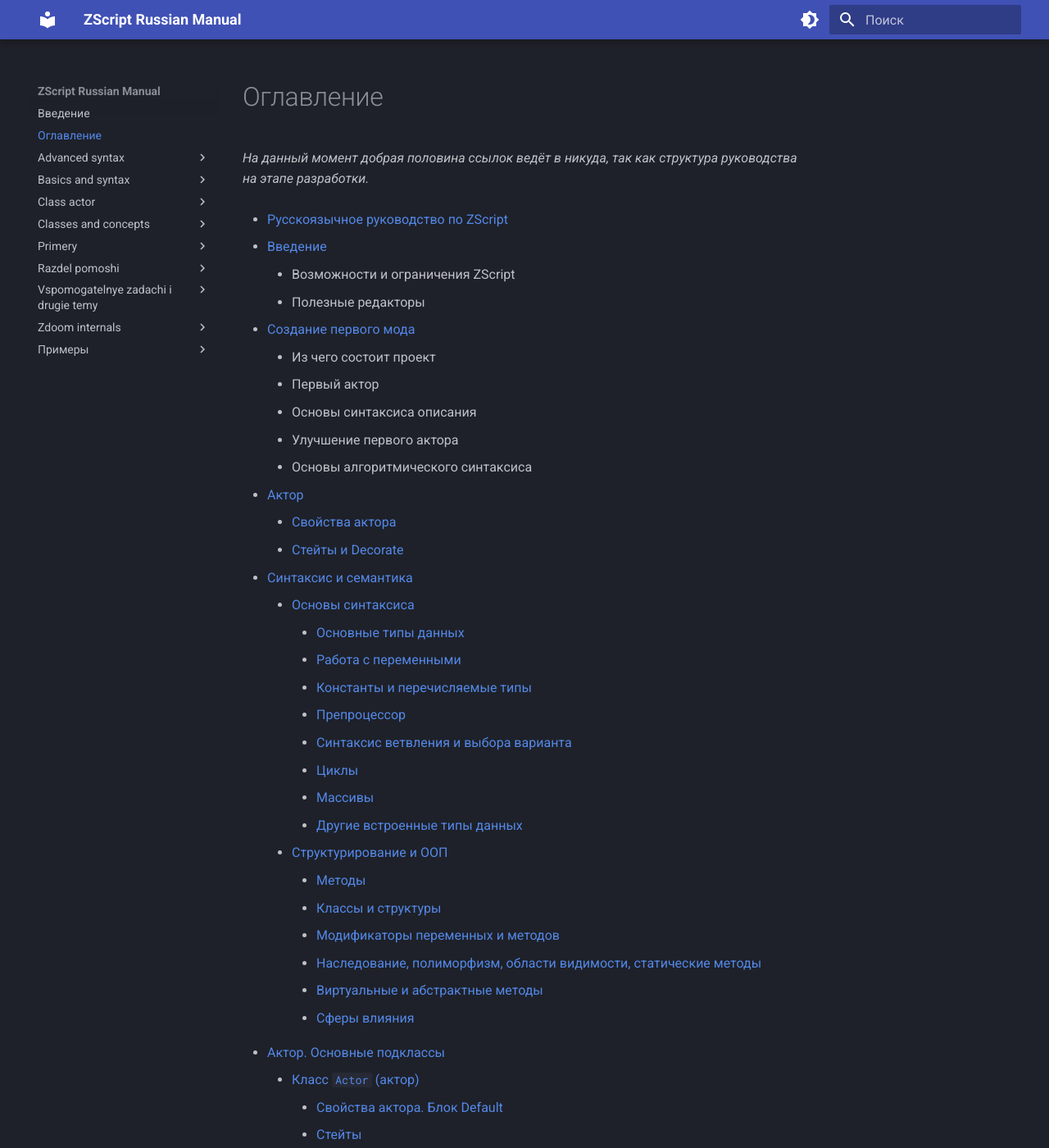
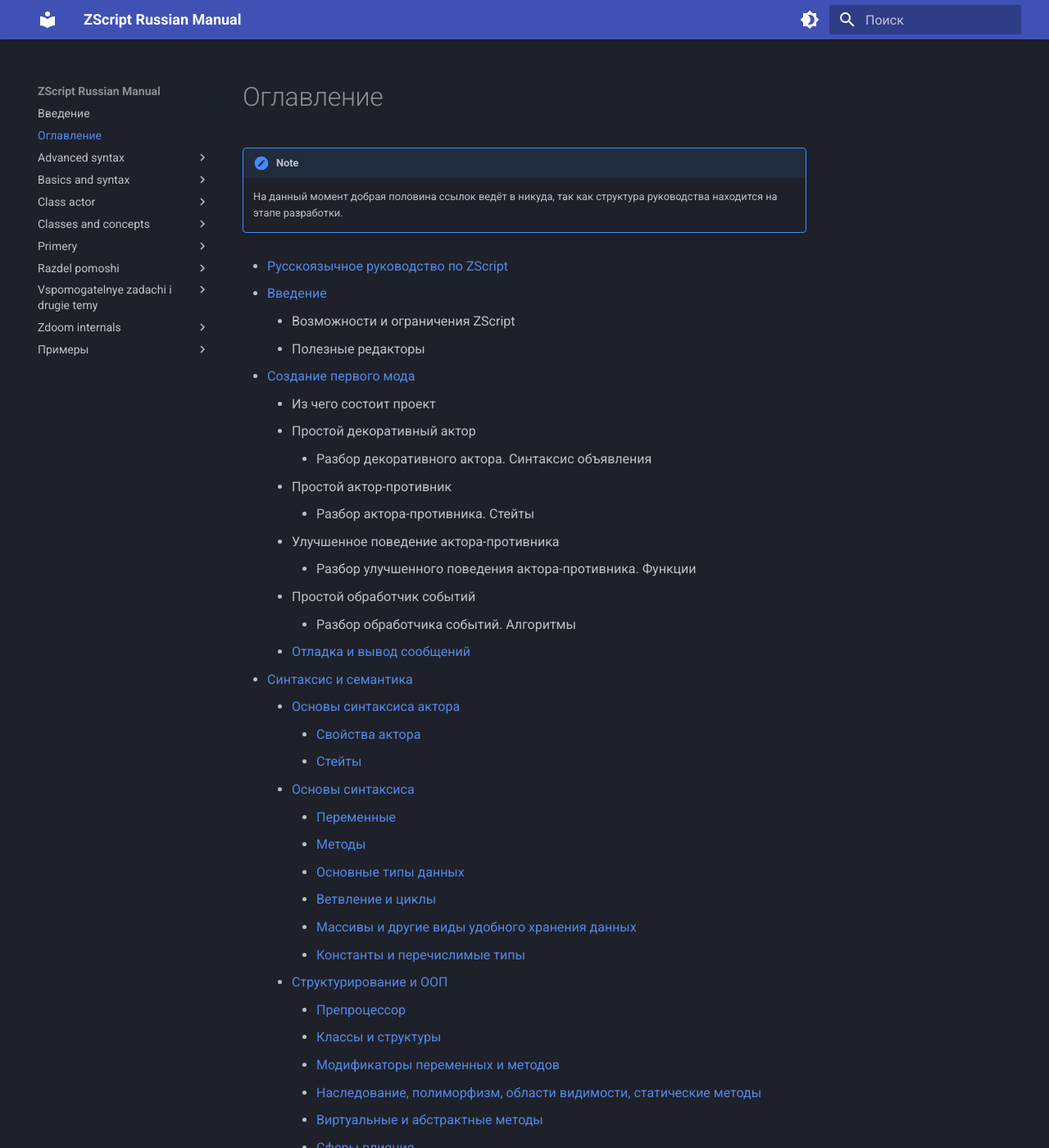
Before and after one commit to LLDM-Doom-Modding/zscript_rus_manual, an MkDocs documentation site: the page built from manual/SUMMARY.md, in a window 1280 px wide and 1400 px high. Shown: the whole window at 82% size. Built offline with MkDocs 1.6.1 and Material for MkDocs 9.7.7, drawn with Linux system fonts in a browser that asks for light colours; some of the changed text lies outside the part shown.

Commit message:
Крупное обновление содержания/структуры руководства.
Информация о части разделов также есть внутри HTML-комментариев (`<!-- ... -->`) в файле содержания.

```diff
--- a/manual/SUMMARY.md
+++ b/manual/SUMMARY.md
@@ -1,81 +1,109 @@
 # Оглавление
 
-_На данный момент добрая половина ссылок ведёт в никуда, так как структура руководства на этапе разработки._
+!!! note
+    На данный момент добрая половина ссылок ведёт в никуда, так как структура руководства находится на этапе разработки.
+
 
 * [Русскоязычное руководство по ZScript](README.md)
 
-* [Введение](1.01_Введение.md)
+
+* [Введение](1.01_Введение.md) <!-- А также: с чего начать, если знаешь Decorate, если знаешь C++/C#/Java/(другой C-подобный ООП-язык), или если всё в новинку. -->
 	* Возможности и ограничения ZScript <!-- Что может и чего не может язык. -->
 	* Полезные редакторы
 
+
 * [Создание первого мода](first-mod.md) <!-- "Быстрый старт" -->
 	* Из чего состоит проект
-	* Первый актор
-	* Основы синтаксиса описания <!-- Объяснение, анатомия раздела "Первый актор". Здесь будет только немного о классах, методах, стейтах и некоторой похожести на Decorate. -->
-	* Улучшение первого актора
-	* Основы алгоритмического синтаксиса <!-- Объяснение раздела "Улучшение первого актора". Здесь будет только немного о алгоритмике, переменных, типах данных, ветвлении, циклах -->
-
-* [Актор](class-actor/README.md)
-	* [Свойства актора](class-actor/properties-and-default-block.md)
-	* [Стейты и Decorate](class-actor/states.md)
+	* Простой декоративный актор
+		* Разбор декоративного актора. Синтаксис объявления <!-- Часть 1. Здесь располагается базовая информация о синтаксисе объявления нового класса `Actor`, о блоках "Default {}" и "States {}". -->
+	* Простой актор-противник
+		* Разбор актора-противника. Стейты <!-- Часть 2. Стейты и вызовы. Здесь — подробнее о стейтах, кодпоинтерах, переходах по ним, и некоторой похожести на Decorate. -->
+	* Улучшенное поведение актора-противника
+		* Разбор улучшенного поведения актора-противника. Функции <!-- Часть 3. Введение методов. Немного о функциях/методах, параметрах, алгоритмике, переменных, типах данных, ветвлении, а также о логических операциях. -->
+	* Простой обработчик событий
+		* Разбор обработчика событий. Алгоритмы <!-- Часть 4. Демонстрация того, что алгоритмы могут быть применены и вне акторов. -->
+	* [Отладка и вывод сообщений](vspomogatelnye-zadachi-i-drugie-temy/3.02_zhurnalirovanie.md)
 
 * [Синтаксис и семантика](basics-and-syntax/README.md)
+	* [Основы синтаксиса актора](class-actor/README.md)
+		* [Свойства актора](class-actor/properties-and-default-block.md)
+		* [Стейты](class-actor/states.md)
 	* [Основы синтаксиса]()
+		* [Переменные](basics-and-syntax/1.03_peremennye.md)  <!-- Работа с переменными. Сюда же встроить строки ("1.08_rabota_so_strokami.md")? -->
+		* [Методы](basics-and-syntax/1.10_metody.md)
 		* [Основные типы данных](basics-and-syntax/1.02_tipy_dannykh.md)
-		* [Работа с переменными](basics-and-syntax/1.03_peremennye.md)  <!-- Сюда же встроить "1.08_rabota_so_strokami.md"? -->
-		* [Константы и перечисляемые типы](advanced-syntax/1.04_konstanty_i_perechisleniya.md)
+		* [Ветвление и циклы](basics-and-syntax/1.06_vetvlenie_i_vybor.md) <!-- [здесь старая статья по циклам](basics-and-syntax/1.07_cikly.md) -->
+		* [Массивы и другие виды удобного хранения данных](basics-and-syntax/1.09_massivy.md) <!-- Array<>, Map<>, Dict<> etc.) -->
+		* [Константы и перечислимые типы](advanced-syntax/1.04_konstanty_i_perechisleniya.md)
+	* [Структурирование и ООП]()
 		* [Препроцессор](basics-and-syntax/1.05_preprocessor.md)
-		* [Синтаксис ветвления и выбора варианта](basics-and-syntax/1.06_vetvlenie_i_vybor.md)
-		* [Циклы](basics-and-syntax/1.07_cikly.md)
-		* [Массивы](basics-and-syntax/1.09_massivy.md)
-		* [Другие встроенные типы данных](advanced-syntax/2.01_drugie_poleznye_tipy_dannykh.md)
-	* [Структурирование и ООП]()
-		* [Методы](basics-and-syntax/1.10_metody.md)
 		* [Классы и структуры](basics-and-syntax/1.11_klassy_i_struktury.md) <!-- Также `class<>` из "2.07_tipy_class_i_readonly.md" -->
 		* [Модификаторы переменных и методов](advanced-syntax/2.09_modiftkatory_peremennykh_i_metodov.md) <!-- Также `readonly<>` из "2.07_tipy_class_i_readonly.md" -->
 		* [Наследование, полиморфизм, области видимости, статические методы](basics-and-syntax/1.12_paradigmy_oop.md)
 		* [Виртуальные и абстрактные методы](basics-and-syntax/virtualnye-i-abstraktnye-metody.md)
 		* [Сферы влияния](advanced-syntax/2.08_sfery_vliyaniya.md)
 
-* [Актор. Основные подклассы](classes-and-concepts/README.md)
-	* [Класс `Actor` (актор)](class-actor/README.md)
-		* [Свойства актора. Блок Default](class-actor/properties-and-default-block.md)
-		* [Стейты](class-actor/states.md)
-		* [Основные методы класса Actor](class-actor/main-methods.md)
-		* [Частые задачи при работе с акторами](class-actor/common-tasks/README.md)
-			* [Обработка столкновений акторов](class-actor/common-tasks/collisions-handling.md)
-	* [Класс `Inventory` (предмет инвентаря)](class-actor/README.md)
+
+* [Класс `Actor` (актор)](class-actor/README.md)
+	* [Свойства актора. Блок Default](class-actor/properties-and-default-block.md)
+	* [Стейты](class-actor/states.md)
+	* [Основные методы класса Actor](class-actor/main-methods.md)
+	* [Собственные методы и анонимные функции]()
+	* [Особенности переходов между стейтами]()
+	* [Отладка и лайфхаки]()
+	* [Частые задачи при работе с акторами](class-actor/common-tasks/README.md)
+		* [Обработка столкновений акторов](class-actor/common-tasks/collisions-handling.md)
+
+
+* [Основные подклассы акторов](classes-and-concepts/README.md)
+	* [Класс `Inventory` (предмет инвентаря)](classes/inventory/README.md)
+		* [Дополнительные стейты](classes/inventory/extra-states.md)
+		* [Основные методы класса Inventory](classes/inventory/main-methods.md)
+	* [Класс N (описание)](classes/N/README.md)
+	* ...
+
 
 * [Концепции движка](classes-and-concepts/README.md)
-	* [Основные классы и типы данных движка](classes-and-concepts/README.md)
+	* [Связь с другими языками (ACS, Decorate, DeHackEd)](vspomogatelnye-zadachi-i-drugie-temy/svyaz-s-drugimi-yazykami-acs-decorate.md)
+	* [Базовые классы и типы данных движка](classes-and-concepts/README.md)
 		* [Класс `Object` (базовый класс)](classes-and-concepts/2.02_obekty.md)
 		* [Класс `Thinker`](classes-and-concepts/2.03_klass_thinker.md)
+		* [Другие встроенные типы данных](advanced-syntax/2.01_drugie_poleznye_tipy_dannykh.md)
 	* [Работа с CVar](classes-and-concepts/rabota-s-cvar.md)
+	* [Обработчики событий]()
+	* [Мультиплеер и демо-файлы](classes-and-concepts/multiplayer-demos.md)
 	* [Глобальные переменные](classes-and-concepts/globalnye-peremennye.md)
 	* [Геометрия уровней](classes-and-concepts/3.06_uroven.md)
-	* [Мультиплеер и демо-файлы](classes-and-concepts/multiplayer-demos.md)
+		* [Особенности 3D-пространства движка]() <!-- В том числе разбиение пространства и описание node builder -->
+		* [Движущиеся поверхности и эффекты секторов]()
+		* [Глобальный поиск и `TagIterator`]()
+		* [Полиобъекты]()
+		* И т. д.
 	* [Пользовательский интерфейс](classes-and-concepts/polzovatelskii-interfeis.md)
 	* [Разработка меню](classes-and-concepts/razrabotka-menyu.md)
 	* [Работа с произвольными файлами](classes-and-concepts/rabota-s-proizvolnymi-failami.md)
 
-* [Вспомогательные задачи и другие темы](vspomogatelnye-zadachi-i-drugie-temy/README.md)
-	* [Связь с другими языками (ACS, Decorate)](vspomogatelnye-zadachi-i-drugie-temy/svyaz-s-drugimi-yazykami-acs-decorate.md)
-	* [Логирование](vspomogatelnye-zadachi-i-drugie-temy/3.02_zhurnalirovanie.md)
-	* [Тестбенчи. Внутреннее тестирование](vspomogatelnye-zadachi-i-drugie-temy/testbenchi.-vnutrennee-testirovanie.md)
+
+* [Применение известных практик программирования к ZScript](vspomogatelnye-zadachi-i-drugie-temy/README.md)
+	* [Система логирования для больших проектов](vspomogatelnye-zadachi-i-drugie-temy/3.02_zhurnalirovanie.md) <!-- Описание со
+	* [Оптимизация кода](vspomogatelnye-zadachi-i-drugie-temy/optimizaciya-koda/README.md)	 <!-- Здесь же будет [Микрооптимизация критических участков](vspomogatelnye-zadachi-i-drugie-temy/optimizaciya-koda/mikrooptimizacii-kriticheskikh-uchastkov.md) со ссылкой на JIT-компиляцию и на то, что обычно нужны не микрооптимизации, а правильная архитектура. -->
+	* [Проверка эффективности кода. Бенчмарки](vspomogatelnye-zadachi-i-drugie-temy/optimizaciya-koda/benchmarki.md)
+	* [Автопроверка корректности кода. Покрытие и тестбенчи](vspomogatelnye-zadachi-i-drugie-temy/testbenchi.-vnutrennee-testirovanie.md) -->
+	* [Некоторые полезные алгоритмы и структуры данных]() <!-- Алгоритмы и структуры данных, которые могут пригодиться при разработке. К таким структурам данных могут относится связные списки, кольцевой буфер, деревья, собственная реализация хэш-таблицы и т. д.; также здесь будет немного об алгоритмах, вроде сортировки, и о временной/ёмкостной сложности. -->
+
 
 * [Внутреннее устройство \*ZDoom](zdoom-internals/README.md)
-	* [Оптимизация кода](vspomogatelnye-zadachi-i-drugie-temy/optimizaciya-koda/README.md)
-		* [Бенчмарки](vspomogatelnye-zadachi-i-drugie-temy/optimizaciya-koda/benchmarki.md)
-		* [Микрооптимизации критических участков](vspomogatelnye-zadachi-i-drugie-temy/optimizaciya-koda/mikrooptimizacii-kriticheskikh-uchastkov.md)
 	* [Как на самом деле работает стейт-машина](zdoom-internals/kak-na-samom-dele-rabotaet-steit-mashina.md)
 	* [Виртуальная машина GZDoom и JIT-компиляция кода](zdoom-internals/virtualnaya-mashina-gzdoom-i-jit-kompilyaciya-koda.md)
-	* [Управляемая рассинхронизация в мультиплеере](zdoom-internals/upravlyaemaya-rassinkhronizaciya-v-multipleere.md)
+	* [Как работает мультиплеер. Управляемая рассинхронизация](zdoom-internals/upravlyaemaya-rassinkhronizaciya-v-multipleere.md)
+
 
 * [Раздел помощи](razdel-pomoshi/README.md)
 	* [Ошибки при компиляции](razdel-pomoshi/4.01_spisok_oshibok_kompilyatora.md)
 	* [Ошибки и вылеты при игре](razdel-pomoshi/oshibki-i-vylety-pri-igre.md)
 	* [Странные и специфические ошибки](razdel-pomoshi/strannye-i-specificheskie-oshibki.md)
 	* [Полезные ссылки](razdel-pomoshi/4.04_ssylki.md)
+
 
 * [Примеры](Примеры/README.md)
 	* [Utils](Примеры/utils/README.md)
```
